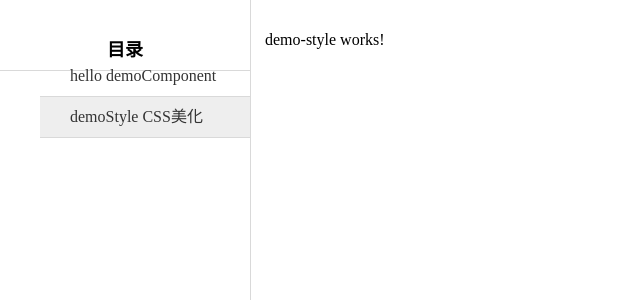
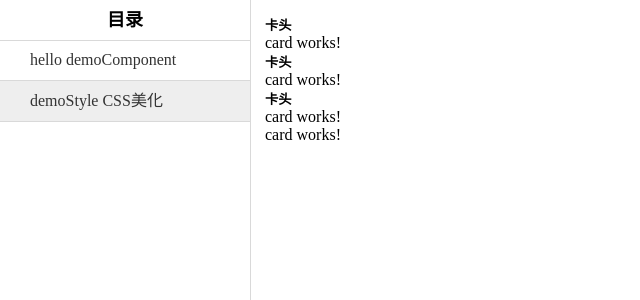
Before and after one commit to 2954722256/angularcn, an Angular app in the folder testDo/angularTg/: page /styleComponent in a window 1280 px wide. Shown: the top 300 px of the page, without its empty margins (0-640 px from the left). Built offline with nearby package versions, Linux system fonts and the light colour scheme.

Commit message:
简单 导航的样式

```diff
--- a/testDo/angularTg/src/app/demo/demo-style/demo-style.component.html
+++ b/testDo/angularTg/src/app/demo/demo-style/demo-style.component.html
@@ -1,3 +1,21 @@
-<p>
-  demo-style works!
-</p>
+
+<app-card>
+  <h5>卡头</h5>
+  我是卡的内容
+</app-card>
+
+<app-card class="active">
+  <h5>卡头</h5>
+  我是卡的内容
+</app-card>
+
+<div class="theme-blue">
+  <app-card>
+    <h5>卡头</h5>
+    我是卡的内容
+  </app-card>
+</div>
+
+<app-card>
+  <app-card-header></app-card-header>
+</app-card>
--- a/testDo/angularTg/src/styles.css
+++ b/testDo/angularTg/src/styles.css
@@ -1 +1,50 @@
 /* You can add global styles to this file, and also import other style files */
+* {
+  margin: 0;
+  padding: 0;   //
+  box-sizing: border-box; }
+
+/*body {*/
+  /*font: 15px/1.2 'Microsoft Yahei'; }*/
+
+/*!* Scrollbar *!*/
+/*::-webkit-scrollbar {*/
+  /*width: 10px;*/
+  /*height: 10px; }*/
+
+/*::-webkit-scrollbar-track,*/
+/*::-webkit-scrollbar-thumb {*/
+  /*border-right: 1px solid transparent;*/
+  /*border-left: 1px solid transparent; }*/
+
+/*::-webkit-scrollbar-thumb {*/
+  /*-webkit-border-radius: 8px;*/
+  /*border-radius: 8px;*/
+  /*background-color: rgba(0, 0, 0, 0.2); }*/
+
+/*::-webkit-scrollbar-corner {*/
+  /*display: block; }*/
+
+/*::-webkit-scrollbar-track:hover {*/
+  /*background-color: rgba(0, 0, 0, 0.15); }*/
+
+/*::-webkit-scrollbar-thumb:hover {*/
+  /*-webkit-border-radius: 8px;*/
+  /*border-radius: 8px;*/
+  /*background-color: rgba(0, 0, 0, 0.5); }*/
+
+/*button.btn {*/
+  /*padding: 10px;*/
+  /*background: blue;*/
+  /*color: #fff;*/
+  /*border-radius: 4px;*/
+  /*border: none; }*/
+
+/*.box {*/
+  /*padding: 10px;*/
+  /*box-shadow: 0 0 3px rgba(0, 0, 0, 0.2);*/
+  /*margin: 10px; }*/
+/*.box > h4 {*/
+  /*padding-bottom: 10px; }*/
+
+/*# sourceMappingURL=styles.css.map */
--- /dev/null
+++ b/testDo/angularTg/src/styles.scss
@@ -0,0 +1,62 @@
+/* You can add global styles to this file, and also import other style files */
+* {
+  margin: 0;
+  padding: 0;
+  box-sizing: border-box;
+}
+
+body {
+  font: 15px/1.2 'Microsoft Yahei';
+}
+
+
+/* Scrollbar */
+
+::-webkit-scrollbar {
+  width: 10px;
+  height: 10px;
+}
+
+::-webkit-scrollbar-track,
+::-webkit-scrollbar-thumb {
+  border-right: 1px solid transparent;
+  border-left: 1px solid transparent;
+}
+
+::-webkit-scrollbar-thumb {
+  -webkit-border-radius: 8px;
+  border-radius: 8px;
+  background-color: rgba(0, 0, 0, 0.2);
+}
+
+::-webkit-scrollbar-corner {
+  display: block;
+}
+
+::-webkit-scrollbar-track:hover {
+  background-color: rgba(0, 0, 0, 0.15);
+}
+
+::-webkit-scrollbar-thumb:hover {
+  -webkit-border-radius: 8px;
+  border-radius: 8px;
+  background-color: rgba(0, 0, 0, 0.5);
+}
+
+button.btn {
+  padding: 10px;
+  background: blue;
+  color: #fff;
+  border-radius: 4px;
+  border: none;
+}
+
+.box {
+  padding: 10px;
+  box-shadow: 0 0 3px rgba(0,0,0,.2);
+  margin: 10px;
+
+&> h4 {
+   padding-bottom: 10px;
+ }
+}
```
